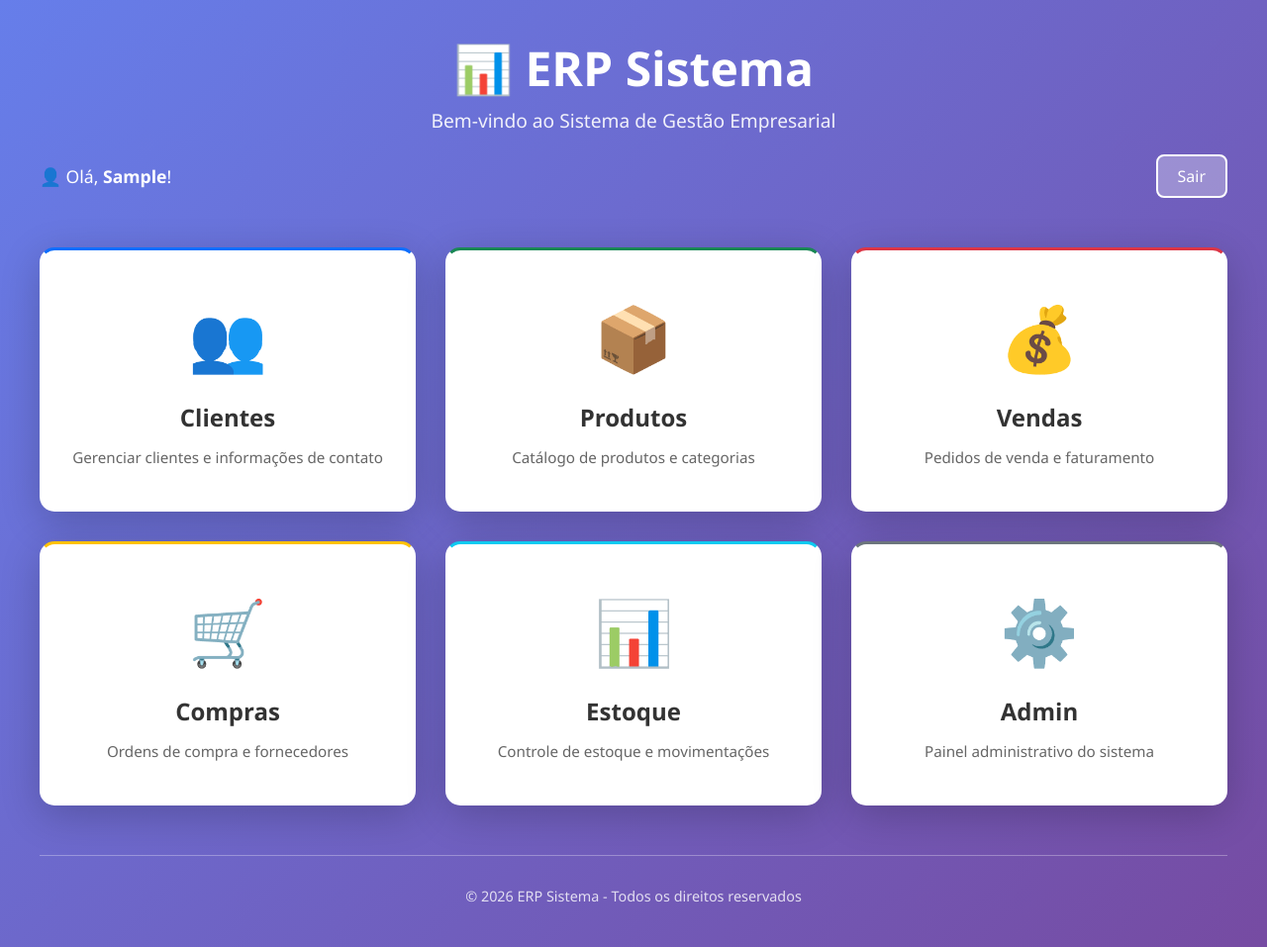
After one commit to legadoconsultoria/erp, a Django app: page / in a window 1280 px wide. The commit adds this page. Shown: the whole page at 99% size. Run offline with Django 5.2, Linux system fonts and the light colour scheme; the visitor is signed in with stand-in values (Sample User, id 1).

Commit message:
Só pra conseguir rodar na minha carroça.

```diff
--- /dev/null
+++ b/core_erp/forms.py
@@ -0,0 +1,37 @@
+from django import forms
+from django.contrib.auth.models import User
+
+MODULOS_CHOICES = [
+    ('clientes', '👥 Clientes'),
+    ('produtos', '📦 Produtos'),
+    ('vendas', '💰 Vendas'),
+    ('compras', '🛒 Compras'),
+    ('estoque', '📊 Estoque'),
+    ('admin', '⚙️ Admin'),
+]
+
+class LoginForm(forms.Form):
+    username = forms.CharField(
+        label='Usuário',
+        max_length=100,
+        widget=forms.TextInput(attrs={
+            'class': 'form-control',
+            'placeholder': 'Digite seu usuário',
+            'autofocus': True
+        })
+    )
+    password = forms.CharField(
+        label='Senha',
+        widget=forms.PasswordInput(attrs={
+            'class': 'form-control',
+            'placeholder': 'Digite sua senha'
+        })
+    )
+    modulo = forms.ChoiceField(
+        label='Selecione o Módulo',
+        choices=MODULOS_CHOICES,
+        initial='clientes',
+        widget=forms.Select(attrs={
+            'class': 'form-select'
+        })
+    )
--- a/core_erp/urls.py
+++ b/core_erp/urls.py
@@ -16,8 +16,13 @@ Including another URLconf
 """
 from django.contrib import admin
 from django.urls import path, include
+from . import views
 
 urlpatterns = [
+    path('', views.modulos_view, name='home'),
+    path('login/', views.login_view, name='login'),
+    path('logout/', views.logout_view, name='logout'),
+    path('modulos/', views.modulos_view, name='modulos'),
     path('admin/', admin.site.urls),
 
     # ERP URLs
--- /dev/null
+++ b/core_erp/views.py
@@ -0,0 +1,105 @@
+from django.shortcuts import render, redirect
+from django.contrib.auth import authenticate, login, logout
+from django.contrib.auth.decorators import login_required
+from django.views.decorators.http import require_http_methods
+from django.contrib import messages
+from .forms import LoginForm
+
+@require_http_methods(["GET", "POST"])
+def login_view(request):
+    """Página de login do sistema"""
+    if request.user.is_authenticated:
+        return redirect('modulos')
+
+    if request.method == 'POST':
+        form = LoginForm(request.POST)
+        if form.is_valid():
+            username = form.cleaned_data['username']
+            password = form.cleaned_data['password']
+            modulo = form.cleaned_data['modulo']
+
+            user = authenticate(request, username=username, password=password)
+
+            if user is not None:
+                login(request, user)
+                messages.success(request, f'Bem-vindo, {user.first_name or user.username}!')
+
+                # Redirecionar para o módulo selecionado
+                modulo_urls = {
+                    'clientes': 'clientes:lista',
+                    'produtos': 'produtos:lista',
+                    'vendas': 'vendas:lista',
+                    'compras': 'compras:lista_fornecedores',
+                    'estoque': 'estoque:lista',
+                    'admin': '/admin/',
+                }
+
+                url = modulo_urls.get(modulo, 'modulos')
+                return redirect(url)
+            else:
+                messages.error(request, 'Usuário ou senha inválidos.')
+    else:
+        form = LoginForm()
+
+    return render(request, 'core_erp/login.html', {'form': form})
+
+@login_required(login_url='login')
+def modulos_view(request):
+    """Página de seleção de módulos"""
+    modulos = [
+        {
+            'nome': 'Clientes',
+            'descricao': 'Gerenciar clientes e informações de contato',
+            'icon': '👥',
+            'url': 'clientes:lista',
+            'cor': 'primary'
+        },
+        {
+            'nome': 'Produtos',
+            'descricao': 'Catálogo de produtos e categorias',
+            'icon': '📦',
+            'url': 'produtos:lista',
+            'cor': 'success'
+        },
+        {
+            'nome': 'Vendas',
+            'descricao': 'Pedidos de venda e faturamento',
+            'icon': '💰',
+            'url': 'vendas:lista',
+            'cor': 'danger'
+        },
+        {
+            'nome': 'Compras',
+            'descricao': 'Ordens de compra e fornecedores',
+            'icon': '🛒',
+            'url': 'compras:lista_fornecedores',
+            'cor': 'warning'
+        },
+        {
+            'nome': 'Estoque',
+            'descricao': 'Controle de estoque e movimentações',
+            'icon': '📊',
+            'url': 'estoque:lista',
+            'cor': 'info'
+        },
+        {
+            'nome': 'Admin',
+            'descricao': 'Painel administrativo do sistema',
+            'icon': '⚙️',
+            'url': '/admin/',
+            'cor': 'secondary'
+        },
+    ]
+
+    contexto = {
+        'modulos': modulos,
+        'usuario': request.user
+    }
+    return render(request, 'core_erp/modulos.html', contexto)
+
+@require_http_methods(["POST"])
+def logout_view(request):
+    """Logout do sistema"""
+    logout(request)
+    messages.success(request, 'Você foi desconectado com sucesso.')
+    return redirect('login')
--- /dev/null
+++ b/templates/core_erp/modulos.html
@@ -0,0 +1,231 @@
+<!DOCTYPE html>
+<html lang="pt-BR">
+<head>
+    <meta charset="UTF-8">
+    <meta name="viewport" content="width=device-width, initial-scale=1.0">
+    <title>Módulos - ERP Sistema</title>
+    <link rel="stylesheet" href="https://cdn.jsdelivr.net/npm/bootstrap@5.3.0/dist/css/bootstrap.min.css">
+    <style>
+        body {
+            background: linear-gradient(135deg, #667eea 0%, #764ba2 100%);
+            min-height: 100vh;
+            padding: 40px 20px;
+            font-family: 'Segoe UI', Tahoma, Geneva, Verdana, sans-serif;
+        }
+
+        .modulos-container {
+            max-width: 1200px;
+            margin: 0 auto;
+        }
+
+        .header {
+            color: white;
+            margin-bottom: 50px;
+            text-align: center;
+        }
+
+        .header h1 {
+            font-size: 3rem;
+            margin-bottom: 10px;
+            font-weight: 700;
+        }
+
+        .header p {
+            font-size: 1.2rem;
+            opacity: 0.9;
+        }
+
+        .user-info {
+            display: flex;
+            justify-content: space-between;
+            align-items: center;
+            margin-top: 20px;
+            flex-wrap: wrap;
+        }
+
+        .welcome-message {
+            color: white;
+            font-size: 1.1rem;
+        }
+
+        .logout-btn {
+            background-color: rgba(255, 255, 255, 0.3);
+            color: white;
+            border: 2px solid white;
+            padding: 8px 20px;
+            border-radius: 8px;
+            text-decoration: none;
+            transition: all 0.3s ease;
+        }
+
+        .logout-btn:hover {
+            background-color: rgba(255, 255, 255, 0.5);
+            color: white;
+        }
+
+        .modulos-grid {
+            display: grid;
+            grid-template-columns: repeat(auto-fit, minmax(300px, 1fr));
+            gap: 30px;
+            margin-bottom: 40px;
+        }
+
+        .modulo-card {
+            background: white;
+            border-radius: 15px;
+            padding: 40px 30px;
+            text-align: center;
+            box-shadow: 0 10px 40px rgba(0, 0, 0, 0.2);
+            transition: all 0.3s ease;
+            text-decoration: none;
+            color: #333;
+            border: 3px solid transparent;
+        }
+
+        .modulo-card:hover {
+            transform: translateY(-10px);
+            box-shadow: 0 20px 60px rgba(0, 0, 0, 0.3);
+            text-decoration: none;
+            color: #333;
+        }
+
+        .modulo-card.primary {
+            border-top-color: #0d6efd;
+        }
+
+        .modulo-card.primary:hover {
+            box-shadow: 0 20px 60px rgba(13, 110, 253, 0.3);
+        }
+
+        .modulo-card.success {
+            border-top-color: #198754;
+        }
+
+        .modulo-card.success:hover {
+            box-shadow: 0 20px 60px rgba(25, 135, 84, 0.3);
+        }
+
+        .modulo-card.danger {
+            border-top-color: #dc3545;
+        }
+
+        .modulo-card.danger:hover {
+            box-shadow: 0 20px 60px rgba(220, 53, 69, 0.3);
+        }
+
+        .modulo-card.warning {
+            border-top-color: #ffc107;
+        }
+
+        .modulo-card.warning:hover {
+            box-shadow: 0 20px 60px rgba(255, 193, 7, 0.3);
+        }
+
+        .modulo-card.info {
+            border-top-color: #0dcaf0;
+        }
+
+        .modulo-card.info:hover {
+            box-shadow: 0 20px 60px rgba(13, 202, 240, 0.3);
+        }
+
+        .modulo-card.secondary {
+            border-top-color: #6c757d;
+        }
+
+        .modulo-card.secondary:hover {
+            box-shadow: 0 20px 60px rgba(108, 117, 125, 0.3);
+        }
+
+        .modulo-icon {
+            font-size: 4rem;
+            margin-bottom: 15px;
+            display: block;
+        }
+
+        .modulo-nome {
+            font-size: 1.5rem;
+            font-weight: 700;
+            margin-bottom: 10px;
+            display: block;
+        }
+
+        .modulo-descricao {
+            font-size: 0.95rem;
+            color: #666;
+        }
+
+        .footer {
+            text-align: center;
+            color: white;
+            margin-top: 50px;
+            padding-top: 30px;
+            border-top: 1px solid rgba(255, 255, 255, 0.3);
+        }
+
+        .footer p {
+            margin: 0;
+            font-size: 0.9rem;
+            opacity: 0.8;
+        }
+
+        @media (max-width: 768px) {
+            .header h1 {
+                font-size: 2rem;
+            }
+
+            .user-info {
+                flex-direction: column;
+                gap: 15px;
+            }
+
+            .modulos-grid {
+                grid-template-columns: 1fr;
+            }
+        }
+    </style>
+</head>
+<body>
+    <div class="modulos-container">
+        <div class="header">
+            <h1>📊 ERP Sistema</h1>
+            <p>Bem-vindo ao Sistema de Gestão Empresarial</p>
+
+            <div class="user-info">
+                <div class="welcome-message">
+                    👤 Olá, <strong>{{ usuario.first_name|default:usuario.username }}</strong>!
+                </div>
+                <form method="POST" action="{% url 'logout' %}" style="display: inline;">
+                    {% csrf_token %}
+                    <button type="submit" class="logout-btn">Sair</button>
+                </form>
+            </div>
+        </div>
+
+        {% if messages %}
+            <div class="alert alert-success alert-dismissible fade show" role="alert">
+                {% for message in messages %}
+                    {{ message }}
+                {% endfor %}
+                <button type="button" class="btn-close" data-bs-dismiss="alert"></button>
+            </div>
+        {% endif %}
+
+        <div class="modulos-grid">
+            {% for modulo in modulos %}
+                <a href="{% url modulo.url %}" class="modulo-card {{ modulo.cor }}">
+                    <span class="modulo-icon">{{ modulo.icon }}</span>
+                    <span class="modulo-nome">{{ modulo.nome }}</span>
+                    <span class="modulo-descricao">{{ modulo.descricao }}</span>
+                </a>
+            {% endfor %}
+        </div>
+
+        <div class="footer">
+            <p>© 2026 ERP Sistema - Todos os direitos reservados</p>
+        </div>
+    </div>
+
+    <script src="https://cdn.jsdelivr.net/npm/bootstrap@5.3.0/dist/js/bootstrap.bundle.min.js"></script>
+</body>
+</html>
```
Also changed, not shown: clientes/views.py (+11 -5 lines), compras/views.py (+21 -10 lines), estoque/views.py (+7 -3 lines), produtos/views.py (+11 -5 lines), templates/base.html (+29 -4 lines), templates/core_erp/login.html (added, +178 -0 lines), vendas/views.py (+11 -5 lines).
